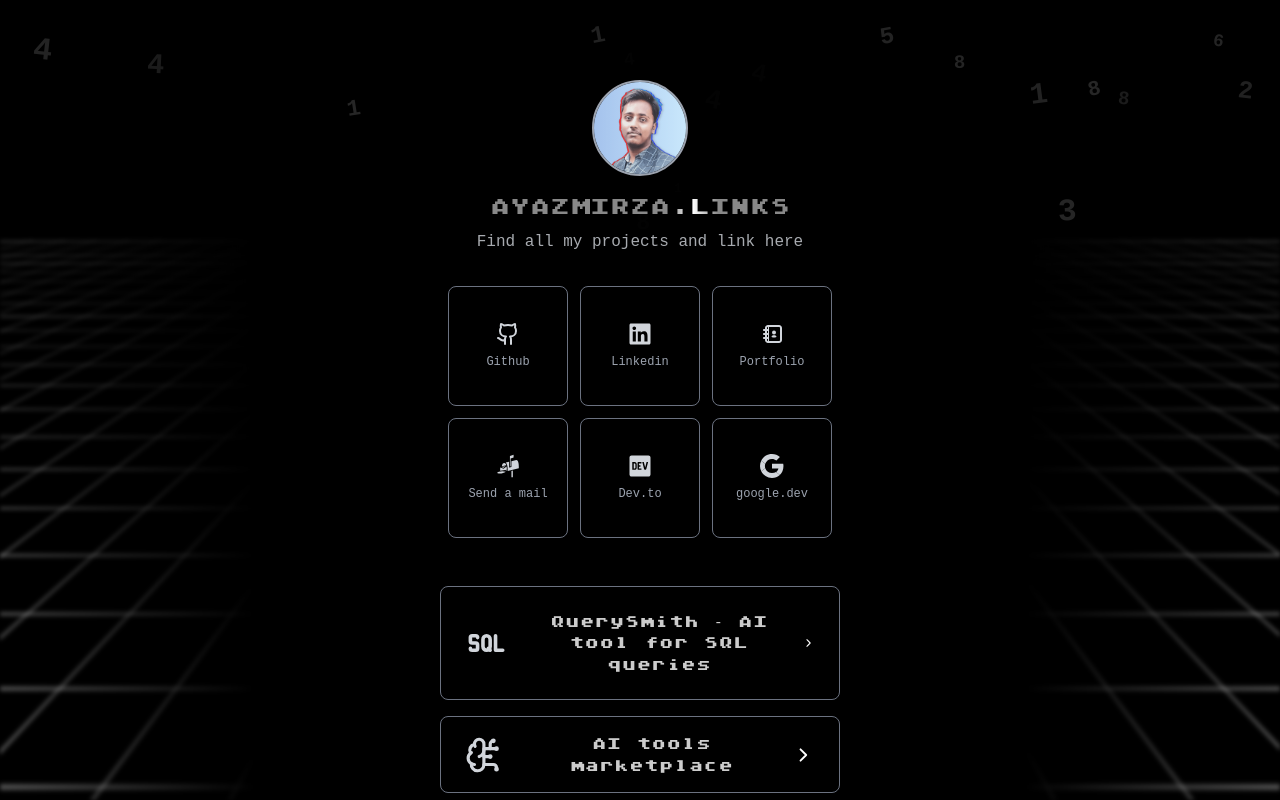
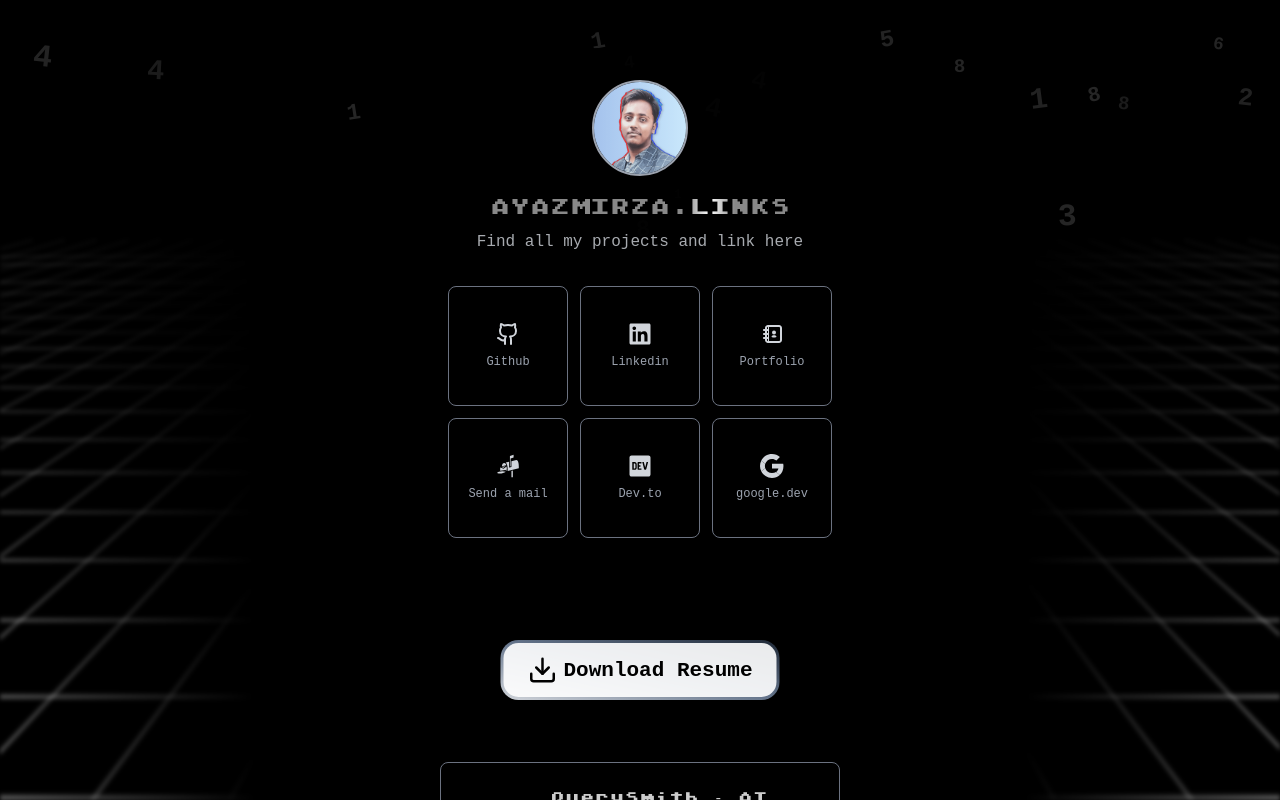
Before and after one commit to ayazmirza54/linkstoayaz, a React (Vite) app: page / in a window 1280 px wide. Shown: the top 800 px of the page. Built offline with nearby package versions, Linux system fonts and the light colour scheme.

Commit message:
added resume download button

```diff
--- a/src/App.tsx
+++ b/src/App.tsx
@@ -17,6 +17,7 @@ import { FaLinux } from "react-icons/fa";
 import { CgSketch } from 'react-icons/cg';
 import { RxReader } from 'react-icons/rx';
 import { MdMovie } from 'react-icons/md';
+import CVDownload from './Components/resumedownload';
 // LetterShower component for falling letters animation
 const LetterShower = () => {
   const [letters, setLetters] = useState<{ id: number, char: string, x: number, y: number, speed: number, opacity: number, size: number, rotate: number }[]>([]);
@@ -289,7 +290,8 @@ function App() {
             );
           })}
         </div>
-
+{/* Download CV button */}
+<CVDownload /><br></br><br></br><br></br>
         {/* Link Buttons */}
         <div className="w-full space-y-4">
           {links.map((link, index) => (
--- /dev/null
+++ b/src/Components/resumedownload.tsx
@@ -0,0 +1,34 @@
+import React from "react";
+import { Download } from "lucide-react";
+
+const CVDownload = () => {
+  const handleDownload = () => {
+    // Use the correct path to the file in the public folder
+    const cvUrl = "/AyazResume.pdf";
+
+    // Create a temporary anchor element
+    const link = document.createElement("a");
+    link.href = cvUrl;
+    link.download = "AyazResume.pdf";
+
+    // Append to body, click, and remove
+    document.body.appendChild(link);
+    link.click();
+    document.body.removeChild(link);
+  };
+
+  return (
+    <button
+      type="button"
+      className="flex cursor-pointer items-center justify-center text-sm focus-visible:outline-none focus-visible:ring-2 focus-visible:ring-ring disabled:opacity-50 disabled:cursor-not-allowed ring-offset-background bg-primary text-primary-foreground hover:bg-primary/90 h-10 group relative mx-8 w-fit overflow-hidden rounded-xl bg-gradient-to-bl from-gray-800 via-slate-500 to-gray-300 p-[2px] font-bold transition-all duration-300 hover:rounded-2xl active:rounded-xl active:duration-150 sm:mx-16 md:mx-auto md:mr-0 md:mt-16 md:-translate-x-[25%] md:scale-[1.5] md:hover:scale-[1.6] md:active:scale-[1.5] lg:mr-auto lg:translate-x-0"
+      onClick={handleDownload}
+    >
+      <span className="inline-flex h-full w-fit items-center gap-1 rounded-[10px] bg-white/90 px-4 py-2 text-black transition-all duration-300 group-hover:rounded-2xl group-hover:bg-white/0 group-hover:text-white dark:bg-black/80 dark:text-white group-hover:dark:bg-black/0 dark:group-hover:text-black">
+        <Download className="h-5 w-5" />
+       Download Resume
+      </span>
+    </button>
+  );
+};
+
+export default CVDownload;
```
Also changed, not shown: 1 other file (tests, documents, lock files or other folders).
